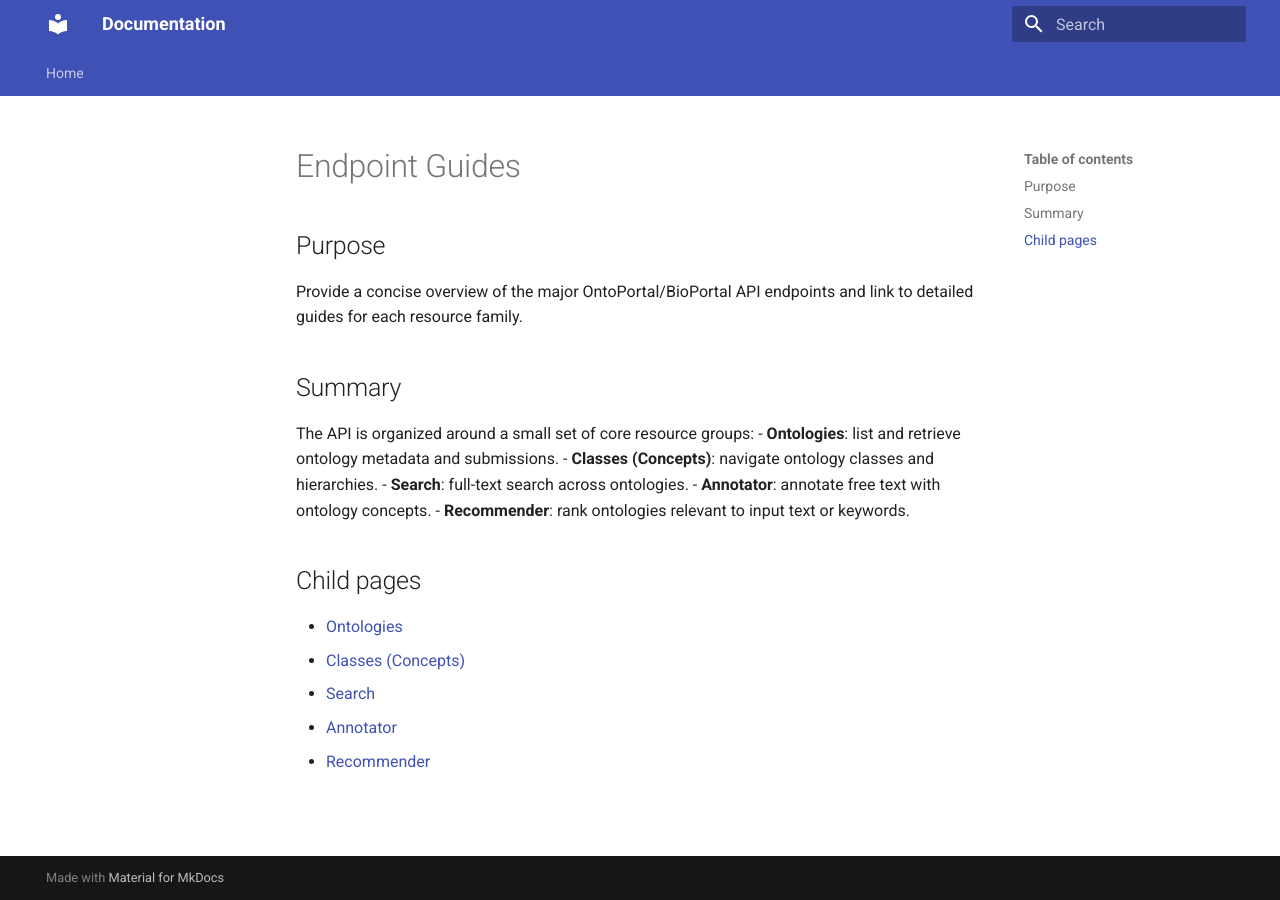
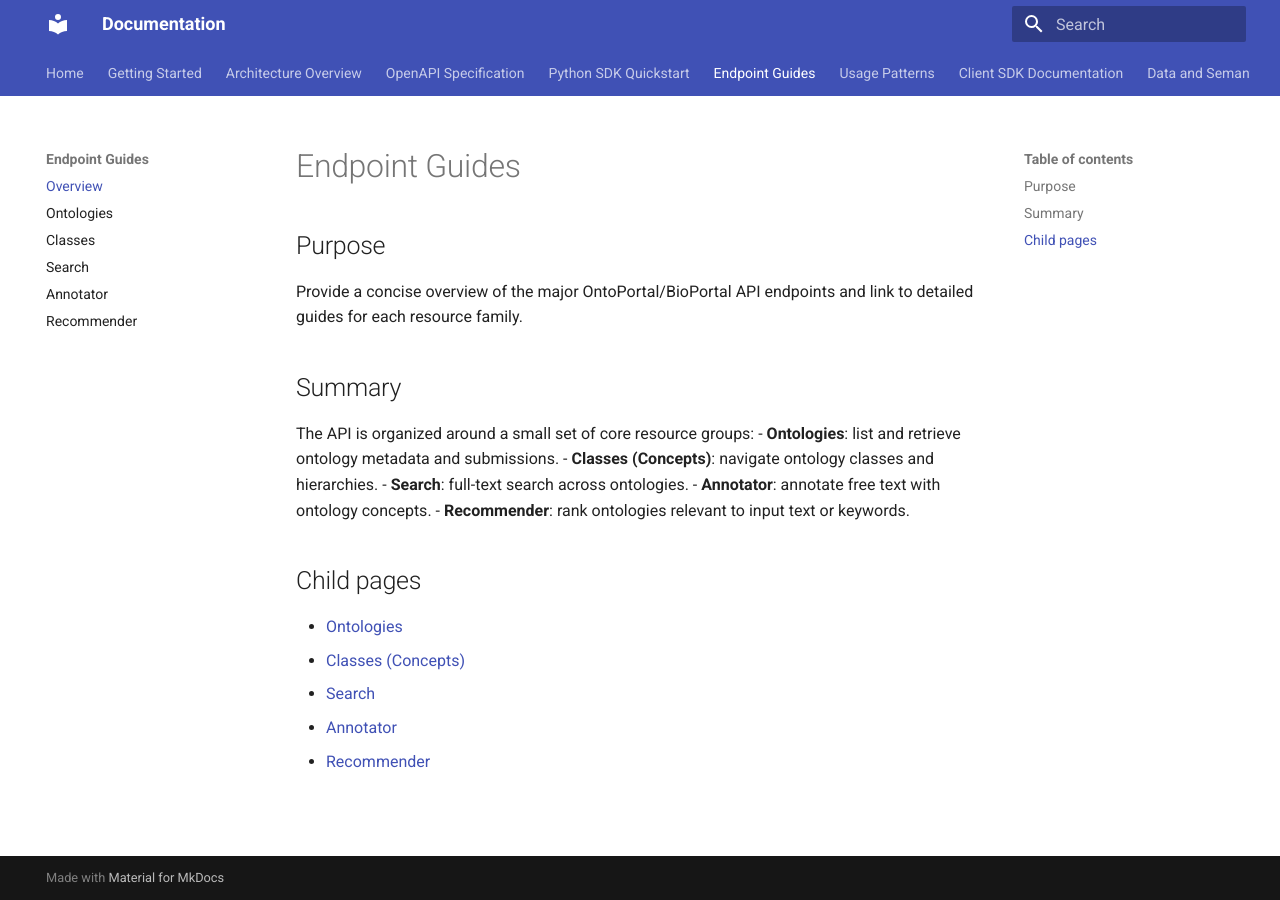
Before and after one commit to chris-day/ontoportal-api, an MkDocs documentation site: the page built from docs/Endpoint-Guides.md, in a window 1280 px wide. Built offline with MkDocs 1.6.1 and Material for MkDocs 9.7.7, drawn with Linux system fonts in a browser that asks for light colours; plug-ins that fetch from the network failed and are left out.

Commit message:
modified:   mkdocs.yml

```diff
--- a/mkdocs.yml
+++ b/mkdocs.yml
@@ -82,3 +82,26 @@ extra_css:
 # ----------------------------------------------------------------------------
 nav:
   - Home: Home.md
+
+  - Getting Started: Getting-Started.md
+  - Architecture Overview: Architecture-Overview.md
+  - OpenAPI Specification: OpenAPI-Specification.md
+  - Python SDK Quickstart: Python-SDK-Quickstart.md
+
+  - Endpoint Guides:
+      - Overview: Endpoint-Guides.md
+      - Ontologies: Endpoint-Guides-Ontologies.md
+      - Classes: Endpoint-Guides-Classes.md
+      - Search: Endpoint-Guides-Search.md
+      - Annotator: Endpoint-Guides-Annotator.md
+      - Recommender: Endpoint-Guides-Recommender.md
+
+  - Usage Patterns: Usage-Patterns.md
+  - Client SDK Documentation: Client-SDK-Documentation.md
+  - Data and Semantics: Data-and-Semantics.md
+  - Pagination and Hypermedia: Pagination-and-Hypermedia.md
+  - Error Handling and Limits: Error-Handling-and-Limits.md
+  - Testing and Validation: Testing-and-Validation.md
+  - Release and Versioning: Release-and-Versioning.md
+  - Contributing Guide: Contributing-Guide.md
+  - Reference Appendix: Reference-Appendix.md
```
